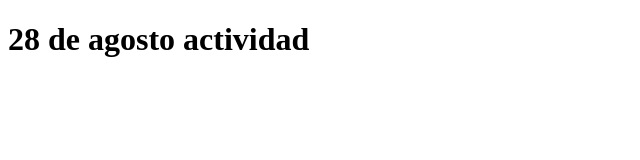
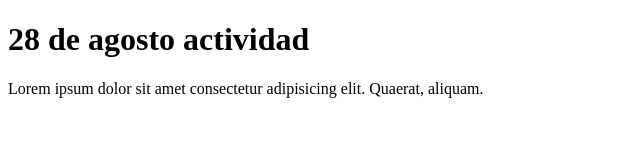
Before and after one commit to juancandia/Practica522808, a plain HTML site: page index.html in a window 1280 px wide. Shown: the whole page, without its empty margins (0-640 px from the left). Drawn offline with Linux system fonts and the light colour scheme.

Commit message:
segundocommit

```diff
--- a/index.html
+++ b/index.html
@@ -7,5 +7,6 @@
 </head>
 <body>
     <h1>28 de agosto actividad</h1>
+    <p>Lorem ipsum dolor sit amet consectetur adipisicing elit. Quaerat, aliquam.</p>
 </body>
 </html>
```
